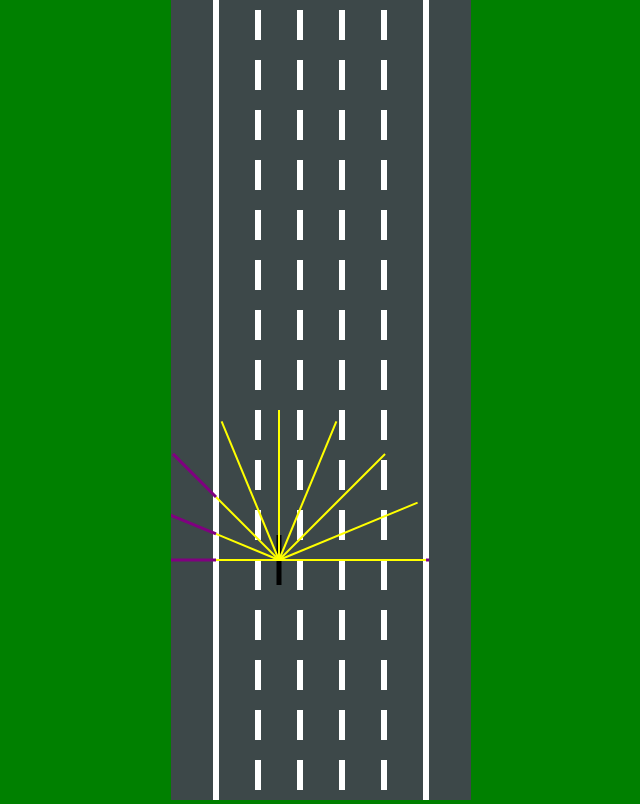
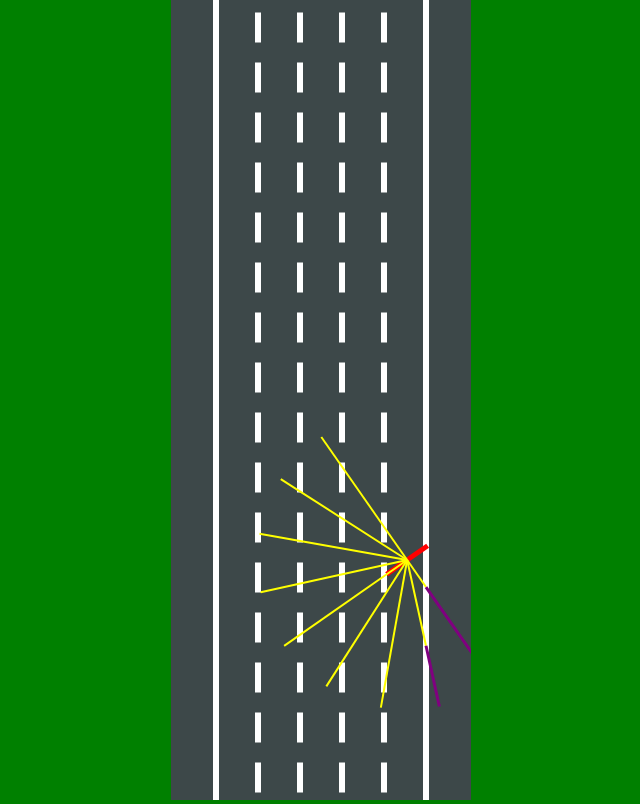
Before and after one commit to jay-bien/ai-driver, a plain HTML site: page index.html in a window 1280 px wide. Shown: the whole page, without its empty margins (319-959 px from the left). Drawn offline with Linux system fonts and the light colour scheme.

Commit message:
car added network and brain to car, car moves on its own according to sensor readings

```diff
--- a/car.js
+++ b/car.js
@@ -16,8 +16,14 @@ class Car {
         this.polygon = [];
         this.damaged = false;
 
+        this.useBrain = controlType == "AI";
+
         if( controlType !== "DUMMY"){
             this.sensor = new Sensor( this );
+            this.brain = new NeuralNetwork(
+                [ this.sensor.rayCount, 6, 4 ],
+                {}
+            )
         }
 
         this.controller = new Controller( controlType );
@@ -57,6 +63,22 @@ class Car {
         }
         if( this.sensor ){
             this.sensor.update( roadBorders, traffic);
+            const offsets = this.sensor.readings.map( s => {
+               return s == null ? 0 : 1 - s.offset
+            });
+
+            const outputs = NeuralNetwork.feedForward(
+                offsets, this.brain
+            );
+
+            if( this.useBrain ){
+                this.controller.forward = outputs[ 0 ];
+                this.controller.right = outputs[ 2 ];
+                this.controller.reverse = outputs[ 3 ];
+                this.controller.left = outputs[ 1 ];
+            }
+
+
         }
     }
 
--- a/index.html
+++ b/index.html
@@ -20,6 +20,7 @@
         <canvas id="mainCanvas"></canvas>
 
         <script src="utils.js"  ></script>
+        <script src="network.js"  ></script>
         <script src="sensor.js"  ></script>
         <script src="controller.js"  ></script>
         <script src="road.js"  ></script>
--- a/main.js
+++ b/main.js
@@ -13,7 +13,7 @@ const road = new Road( canvas.width / 2, canvas.width * 0.7);
 // const car = new Car( road.getLaneCenter(0), 100, 30, 50);
 
 
-let car = new Car( road.getLaneCenter( 1 ), 100, 5, 50, 8, "KEYS");
+let car = new Car( road.getLaneCenter( 1 ), 100, 5, 50, 8, "AI");
 
 
 const traffic = [
--- /dev/null
+++ b/network.js
@@ -0,0 +1,83 @@
+class Level {
+    constructor( inputCount, outputCount ){
+        this.inputs = new Array( inputCount );
+        this.outputs = new Array( outputCount );
+        this.biases = new Array( outputCount );
+        this.weights = [];
+
+        for( let i = 0; i < inputCount; i++){
+            this.weights[ i ] = new Array( outputCount );
+        }
+
+        Level.#randomize( this );
+
+
+    }
+
+    static #randomize( level ){
+        for( let i = 0; i < level.inputs.length; i++){
+            for(let j = 0; j < level.outputs.length; j++){
+                level.weights[ i ][ j ] = Math.random() * 2 - 1;
+            }
+        }
+
+        for( let i = 0; i < level.biases.length; i++){
+            level.biases[ i ] = Math.random() * 2 - 1;
+        }
+    }
+
+
+
+
+
+
+    static feedForward( givenInputs, level ){
+        for( let i = 0;  i < level.inputs.length; i++){
+            level.inputs[ i ] = givenInputs[ i ];
+        }
+
+        for( let i = 0; i < level.outputs.length; i++){
+            let sum = 0;
+            for( let j = 0; j < level.inputs.length; j++){
+                sum += level.inputs[ j ] * level.weights[ j ][ i ];
+            }
+
+            if( sum > level.biases[ i ] ){
+                level.outputs[ i ] = 1;
+            } else {
+                level.outputs[ i ] = 0;
+            }
+        }
+        return level.outputs;
+    }
+
+
+}
+
+class NeuralNetwork{
+    constructor( neuronCounts ){
+        this.levels = [];
+
+        for( let i = 0; i < neuronCounts.length - 1; i++){
+            this.levels.push( new Level(
+                neuronCounts[ i ], neuronCounts[ i + 1 ]
+            ));
+        }
+    }
+
+
+    static feedForward( givenInputs, network ){
+        let outputs = Level.feedForward(
+            givenInputs,
+            network.levels[ 0 ]
+        );
+
+        for( let i = 1; i < network.levels.length; i++){
+            outputs = Level.feedForward(
+                outputs,
+                network.levels[ i ]
+            )
+        }
+        return outputs;
+    }
+}
```
